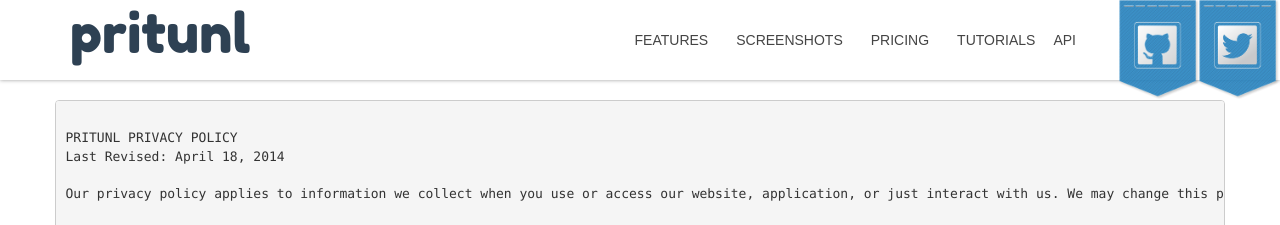
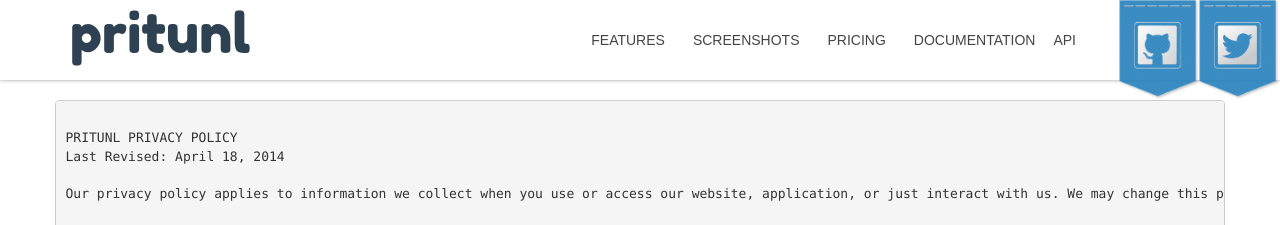
Before and after one commit to pritunl/pritunl.github.io, a Jekyll site: the page built from privacy.html, in a window 1280 px wide. Shown: the top 225 px of the page. Built offline with Jekyll 4.4.1, drawn with Linux system fonts in a browser that asks for light colours; nearby versions of some CDN libraries; some web fonts are replaced; Markdown is read by kramdown in place of the engine named in the settings; a script that is not in the unit is left out; comment, search, counter and statistics services are not loaded.

Commit message:
Change link in nav

```diff
--- a/_layouts/default.html
+++ b/_layouts/default.html
@@ -79,7 +79,7 @@
               <a class="scrollto" href="/#plans">Pricing</a>
             </li>
             <li class="nav-item last">
-              <a class="scrollto" href="/#tutorials">Tutorials</a>
+              <a class="scrollto" href="https://github.com/pritunl/pritunl/wiki">Documentation</a>
             </li>
             <li class="nav-item">
               <a href="api.html">API</a>
```
